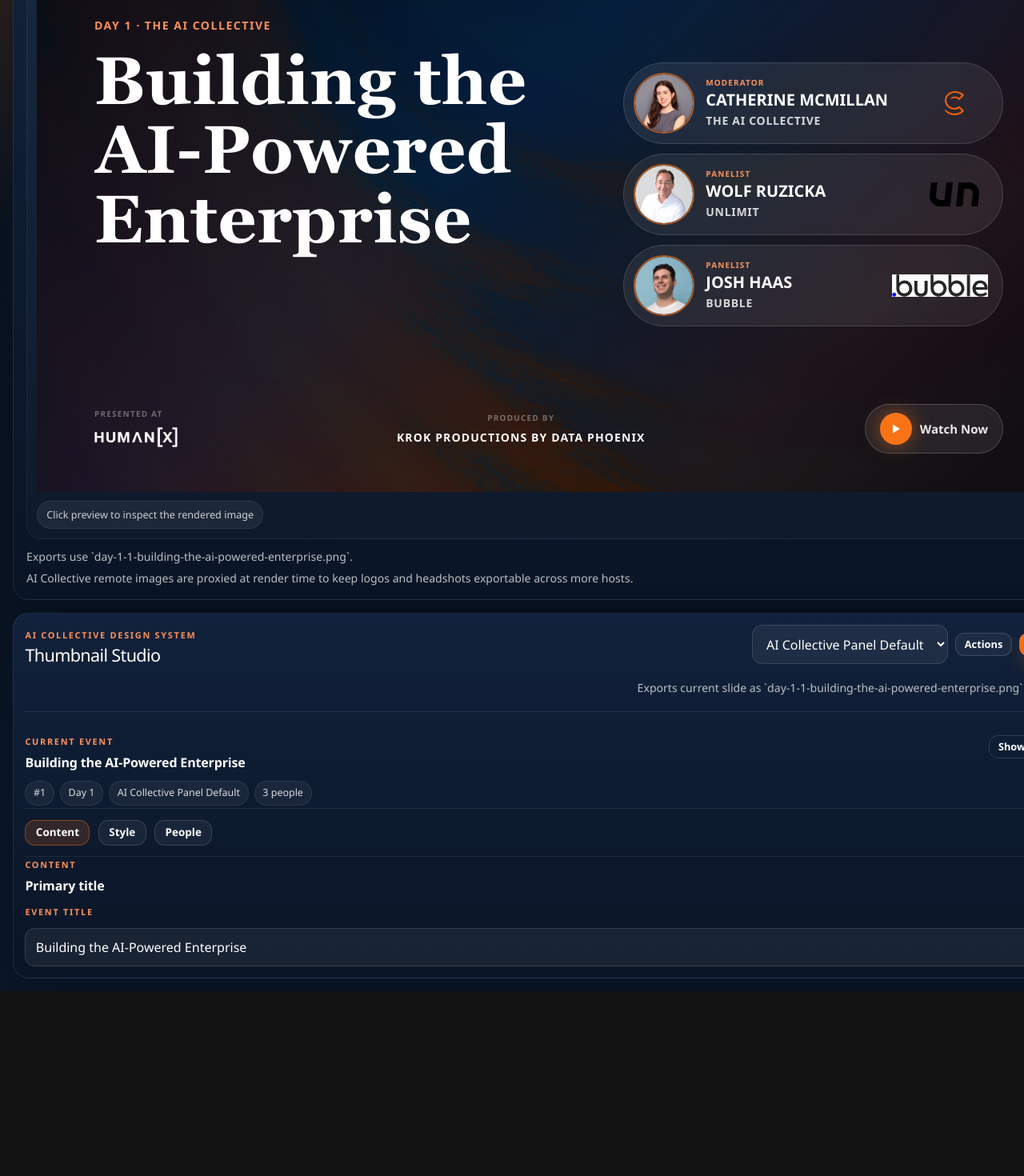
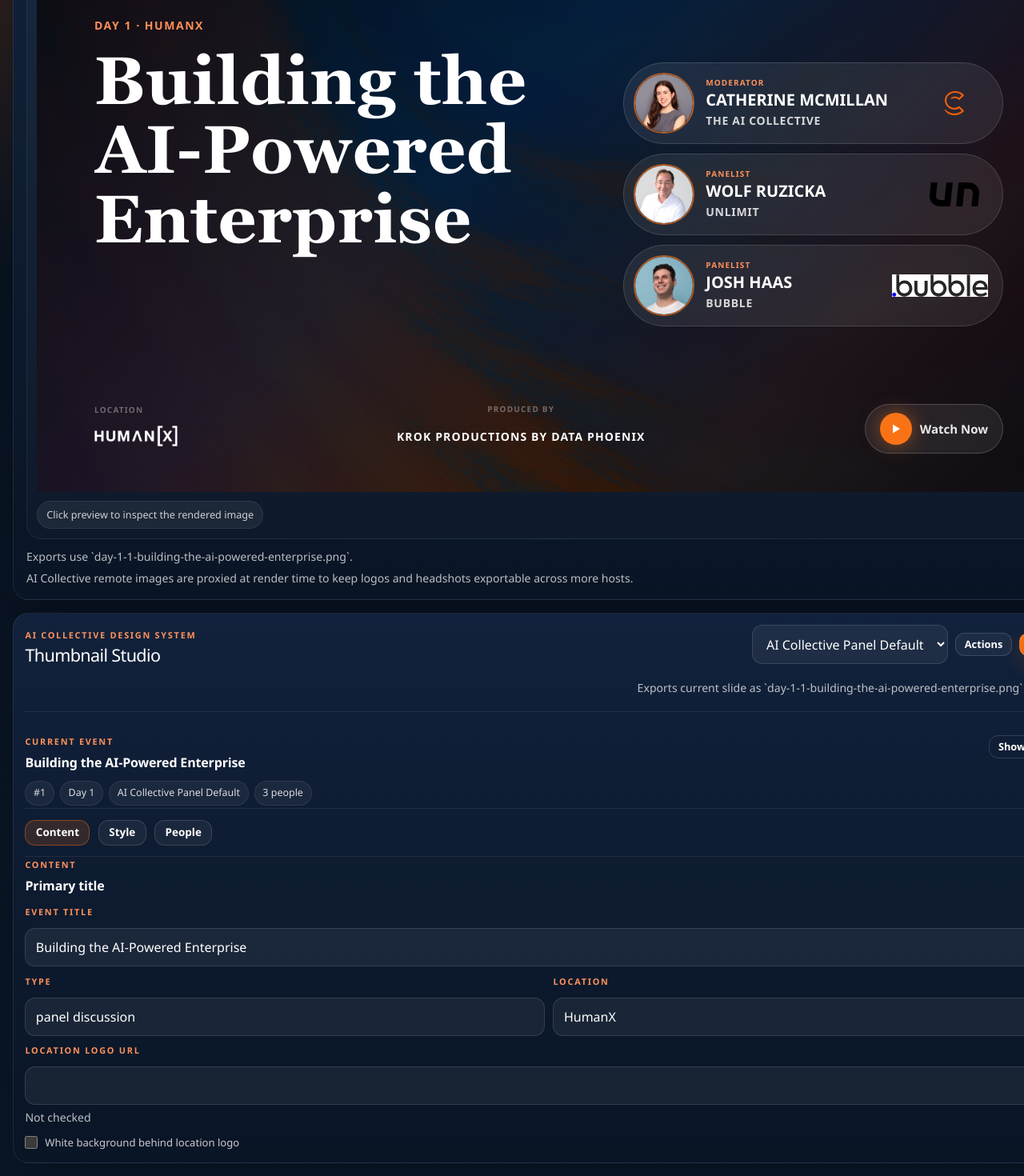
Before and after one commit to BillRaymond/ai-collective-video-thumbnails, a SvelteKit app: page / in a window 1280 px wide. Shown: the part 215-1685 px from the top of the page at 80% size. Before the commit the page ends 1454 px from the top, so only its background shows below. Built offline with nearby package versions, Linux system fonts and the light colour scheme.

Commit message:
Update thumbnail metadata controls

```diff
--- a/src/lib/themes/ai-collective-panel-default/Theme.svelte
+++ b/src/lib/themes/ai-collective-panel-default/Theme.svelte
@@ -94,15 +94,27 @@
 	}
 
 	function shouldRenderEventLogo() {
-		return hasImageUrl(event.thumbnail.eventLogoUrl) && !eventLogoFailed;
+		return hasImageUrl(getLocationLogoUrl()) && !eventLogoFailed;
+	}
+
+	function getLocationLogoUrl() {
+		return event.location_logo_url || event.thumbnail.eventLogoUrl;
+	}
+
+	function getTypeLabel() {
+		return event.type || DEFAULT_VARIANT_LABEL;
+	}
+
+	function getLocationLabel() {
+		return event.location || DEFAULT_EYEBROW_SUFFIX;
 	}
 
 	function getEyebrow(day: ThumbnailEvent['day']) {
 		if (day !== undefined && day !== null && `${day}`.trim() !== '') {
-			return `Day ${day} · ${DEFAULT_EYEBROW_SUFFIX}`;
+			return `Day ${day} · ${getLocationLabel()}`;
 		}
 
-		return DEFAULT_EYEBROW_SUFFIX;
+		return getLocationLabel();
 	}
 
 	function fitTitleToBounds() {
@@ -163,7 +175,7 @@
 			</div>
 			<div class="badge-pill">
 				<div class="badge-pill-dot"></div>
-				<span>{DEFAULT_VARIANT_LABEL}</span>
+				<span>{getTypeLabel()}</span>
 			</div>
 		</div>
 
@@ -238,20 +250,21 @@
 
 		<div class="thumbnail-bottom">
 			<div class="event-lockup">
-				<div class="event-lockup-label">Presented at</div>
+				<div class="event-lockup-label">Location</div>
 				<div class="event-lockup-logo">
 					{#if shouldRenderEventLogo()}
 						<img
-							src={getImageSrc(event.thumbnail.eventLogoUrl)}
-							alt="Event logo"
+							class:location-logo-has-background={event.thumbnail.locationLogoHasBackground}
+							src={getImageSrc(getLocationLogoUrl())}
+							alt={getLocationLabel()}
 							crossorigin="anonymous"
 							data-load-failed={eventLogoFailed ? 'true' : undefined}
 							onload={() => (eventLogoFailed = false)}
 							onerror={() => (eventLogoFailed = true)}
 						/>
 					{:else}
-						{#if !hasImageUrl(event.thumbnail.eventLogoUrl)}
-							<div class="event-lockup-placeholder">Add event logo</div>
+						{#if !hasImageUrl(getLocationLogoUrl())}
+							<div class="event-lockup-placeholder">{getLocationLabel()}</div>
 						{/if}
 					{/if}
 				</div>
--- a/src/lib/themes/data-phoenix-neon-panel/Theme.svelte
+++ b/src/lib/themes/data-phoenix-neon-panel/Theme.svelte
@@ -45,6 +45,18 @@
 
 	function getImageSrc(value: string) {
 		return resolveRenderableImageUrl(value, THEME_ID);
+	}
+
+	function getTypeLabel() {
+		return event.type || SESSION_LABEL;
+	}
+
+	function getLocationLabel() {
+		return event.location || 'Event location';
+	}
+
+	function getLocationLogoUrl() {
+		return event.location_logo_url || event.thumbnail.eventLogoUrl;
 	}
 
 	function isPersonPhotoFailed(person: ThumbnailPerson) {
@@ -162,7 +174,7 @@
 		<div class="phoenix-lower">
 			<div class="phoenix-people-wrap">
 				<div class={`phoenix-people ${personCountClass(event.thumbnail.people)}`}>
-					<div class="phoenix-people-title">{SESSION_LABEL}</div>
+					<div class="phoenix-people-title">{getTypeLabel()}</div>
 
 					<div class="phoenix-people-grid">
 						{#if event.thumbnail.people.length === 0}
@@ -216,10 +228,16 @@
 			<div class="phoenix-meta-row">
 				<div class="phoenix-footer-logo-lockup">
 					<div class="phoenix-footer-logo">
-						{#if hasImageUrl(event.thumbnail.eventLogoUrl)}
-							<img src={getImageSrc(event.thumbnail.eventLogoUrl)} alt="Event logo" crossorigin="anonymous" />
+						{#if hasImageUrl(getLocationLogoUrl())}
+							<img
+								class="phoenix-location-logo"
+								class:location-logo-has-background={event.thumbnail.locationLogoHasBackground}
+								src={getImageSrc(getLocationLogoUrl())}
+								alt={getLocationLabel()}
+								crossorigin="anonymous"
+							/>
 						{:else}
-							<div class="phoenix-footer-mark">Add event logo</div>
+							<div class="phoenix-footer-mark">{getLocationLabel()}</div>
 						{/if}
 					</div>
 
@@ -351,6 +369,13 @@
 		max-width: 100%;
 		height: 30px;
 		object-fit: contain;
+	}
+
+	.phoenix-footer-logo img.phoenix-location-logo.location-logo-has-background {
+		padding: 6px 10px;
+		border-radius: 8px;
+		background: #ffffff;
+		box-sizing: content-box;
 	}
 
 	.phoenix-footer-logo-secondary {
--- a/src/routes/+page.svelte
+++ b/src/routes/+page.svelte
@@ -10,6 +10,7 @@
 	import { browser, dev } from '$app/environment';
 	import { tick } from 'svelte';
 	import sampleEvents from '../../default-list.json';
+	import sourceEventsSchema from '$lib/schemas/source-events.schema.json';
 	import { CANVAS_HEIGHT, CANVAS_WIDTH } from '$lib/constants';
 	import { isAppLocalImagePath, resolveAppImageUrl, resolveRenderableImageUrl } from '$lib/image';
 	import {
@@ -193,6 +194,11 @@
 		openAppMenu = 'none';
 	}
 
+	function runMenuAction(action: () => void | Promise<void>) {
+		closeMenus();
+		void action();
+	}
+
 	function setPreviewImageUrl(nextUrl: string) {
 		if (previewImageUrl.startsWith('blob:') && previewImageUrl !== nextUrl) {
 			URL.revokeObjectURL(previewImageUrl);
@@ -252,6 +258,25 @@
 		};
 	});
 
+	$effect(() => {
+		if (!browser || openAppMenu === 'none') {
+			return;
+		}
+
+		const handlePointerDown = (event: PointerEvent) => {
+			const target = event.target;
+
+			if (target instanceof Element && target.closest('.menu-shell')) {
+				return;
+			}
+
+			closeMenus();
+		};
+
+		document.addEventListener('pointerdown', handlePointerDown);
+		return () => document.removeEventListener('pointerdown', handlePointerDown);
+	});
+
 	function showExportSavedNotice(message: string) {
 		exportSavedNotice = message;
 
@@ -326,6 +351,7 @@
 	}
 
 	function updateProjectTheme(themeId: string) {
+		closeMenus();
 		selectedThemeId = themeId;
 		setProject(applyThemeToProject(project, themeId));
 	}
@@ -444,18 +470,24 @@
 		updatePersonLocal(personId, (person) => ({ ...person, [field]: value }));
 	}
 
-	function updateActiveEventField(field: keyof ThumbnailEvent, value: string) {
-		if (!activeEvent || field !== 'title') {
+	function updateActiveEventField(
+		field: 'title' | 'type' | 'location' | 'location_logo_url',
+		value: string
+	) {
+		if (!activeEvent) {
 			return;
 		}
 
 		updateEvent(`${activeEvent.id}`, (event) => ({
 			...event,
-			title: value
+			[field]: field === 'location_logo_url' ? resolveAppImageUrl(value) : value
 		}));
 	}
 
-	function updateActiveThumbnailField(field: keyof ThumbnailEvent['thumbnail'], value: string) {
+	function updateActiveThumbnailField(
+		field: keyof ThumbnailEvent['thumbnail'],
+		value: string | boolean
+	) {
 		if (!activeEvent) {
 			return;
 		}
@@ -477,15 +509,18 @@
 	}
 
 	function setEditorSection(section: EditorSection) {
+		closeMenus();
 		openEditorSection = section;
 		openEditorSubsection = getEditorSubsections(section)[0]?.id ?? 'title';
 	}
 
 	function setEditorSubsection(subsection: EditorSubsection) {
+		closeMenus();
 		openEditorSubsection = subsection;
 	}
 
 	function navigateEvent(direction: -1 | 1) {
+		closeMenus();
 		if (activeEventIndex < 0) {
 			return;
 		}
@@ -577,6 +612,7 @@
 		const urls = [
 			activeEvent.thumbnail.backgroundImageUrl,
 			activeEvent.thumbnail.eventLogoUrl,
+			activeEvent.location_logo_url,
 			...activeEvent.thumbnail.people.flatMap((person) => [person.photoUrl, person.companyLogoUrl])
 		].filter(Boolean);
 
@@ -594,6 +630,7 @@
 	}
 
 	async function importJsonFile(event: Event) {
+		closeMenus();
 		const input = event.currentTarget as HTMLInputElement;
 		const file = input.files?.[0];
 
@@ -639,6 +676,12 @@
 	function saveProjectJson() {
 		const blob = new Blob([projectToJson(project)], { type: 'application/json' });
 		triggerDownload(blob, `${projectName || 'ai-collective-events'}-thumbnail-project.json`);
+	}
+
+	function downloadSourceSchema() {
+		const schemaJson = JSON.stringify(sourceEventsSchema, null, 2);
+		const blob = new Blob([schemaJson], { type: 'application/schema+json' });
+		triggerDownload(blob, 'source-events.schema.json');
 	}
 
 	async function exportCurrent(format: ExportFormat) {
@@ -913,11 +956,14 @@
 										<input type="file" accept=".json,application/json" onchange={importJsonFile} />
 										<span>Upload JSON</span>
 									</label>
-									<button class="menu-button" type="button" onclick={loadSampleProject}>
+									<button class="menu-button" type="button" onclick={() => runMenuAction(loadSampleProject)}>
 										Load sample
 									</button>
-									<button class="menu-button" type="button" onclick={saveProjectJson}>
+									<button class="menu-button" type="button" onclick={() => runMenuAction(saveProjectJson)}>
 										Save JSON
+									</button>
+									<button class="menu-button" type="button" onclick={() => runMenuAction(downloadSourceSchema)}>
+										Download schema
 									</button>
 								</div>
 							{/if}
@@ -939,7 +985,7 @@
 									<button
 										class="menu-button"
 										type="button"
-										onclick={() => exportCurrent('png')}
+										onclick={() => runMenuAction(() => exportCurrent('png'))}
 										disabled={isExporting || !activeEvent}
 									>
 										Current PNG
@@ -947,7 +993,7 @@
 									<button
 										class="menu-button"
 										type="button"
-										onclick={() => exportCurrent('jpg')}
+										onclick={() => runMenuAction(() => exportCurrent('jpg'))}
 										disabled={isExporting || !activeEvent}
 									>
 										Current JPG
@@ -955,7 +1001,7 @@
 									<button
 										class="menu-button"
 										type="button"
-										onclick={() => exportAll('png')}
+										onclick={() => runMenuAction(() => exportAll('png'))}
 										disabled={isExporting || project.events.length === 0}
 									>
 										All PNGs
@@ -963,7 +1009,7 @@
 									<button
 										class="menu-button"
 										type="button"
-										onclick={() => exportAll('jpg')}
+										onclick={() => runMenuAction(() => exportAll('jpg'))}
 										disabled={isExporting || project.events.length === 0}
 									>
 										All JPGs
@@ -1105,7 +1151,60 @@
 												'title',
 												(inputEvent.currentTarget as HTMLInputElement).value
 											)}
+										/>
+								</label>
+
+								<label class="field-block">
+									<span>Type</span>
+									<input
+										type="text"
+										value={activeEvent.type}
+										oninput={(inputEvent) =>
+											updateActiveEventField(
+												'type',
+												(inputEvent.currentTarget as HTMLInputElement).value
+											)}
 									/>
+								</label>
+
+								<label class="field-block">
+									<span>Location</span>
+									<input
+										type="text"
+										value={activeEvent.location}
+										oninput={(inputEvent) =>
+											updateActiveEventField(
+												'location',
+												(inputEvent.currentTarget as HTMLInputElement).value
+											)}
+									/>
+								</label>
+
+								<label class="field-block field-block-full">
+									<span>Location logo URL</span>
+									<input
+										type="url"
+										value={activeEvent.location_logo_url}
+										oninput={(inputEvent) =>
+											updateActiveEventField(
+												'location_logo_url',
+												(inputEvent.currentTarget as HTMLInputElement).value
+											)}
+									/>
+									<small>{statusLabel[getUrlStatus(activeEvent.location_logo_url)]}</small>
+								</label>
+
+								<label class="checkbox-field field-block-full">
+									<input
+										type="checkbox"
+										checked={activeEvent.thumbnail.locationLogoHasBackground}
+										onchange={(inputEvent) =>
+											updateActiveThumbnailField(
+												'locationLogoHasBackground',
+												(inputEvent.currentTarget as HTMLInputElement).checked
+											)}
+									/>
+									<span>White background behind location logo</span>
 								</label>
 							</div>
 						</section>
--- a/src/routes/layout.css
+++ b/src/routes/layout.css
@@ -720,6 +720,23 @@
 	padding-inline: 0;
 }
 
+.checkbox-field {
+	display: flex;
+	flex-direction: row;
+	align-items: center;
+	gap: 0.55rem;
+	color: rgba(255, 255, 255, 0.78);
+	font-size: 0.82rem;
+}
+
+.checkbox-field input[type='checkbox'] {
+	width: 1rem;
+	height: 1rem;
+	min-width: 1rem;
+	padding: 0;
+	accent-color: var(--color-orange-500);
+}
+
 option,
 optgroup {
 	background: var(--color-gray-900);
```
Also changed, not shown: src/lib/themes/ai-collective-panel-default/theme.css.
